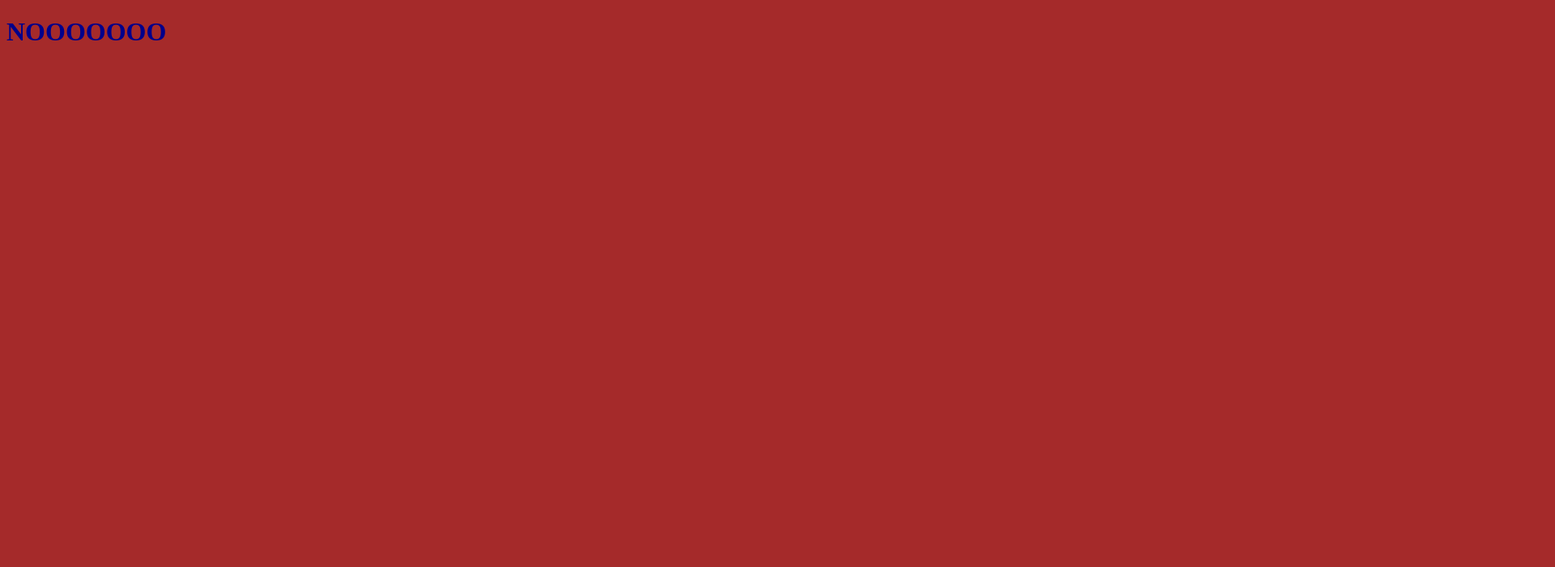
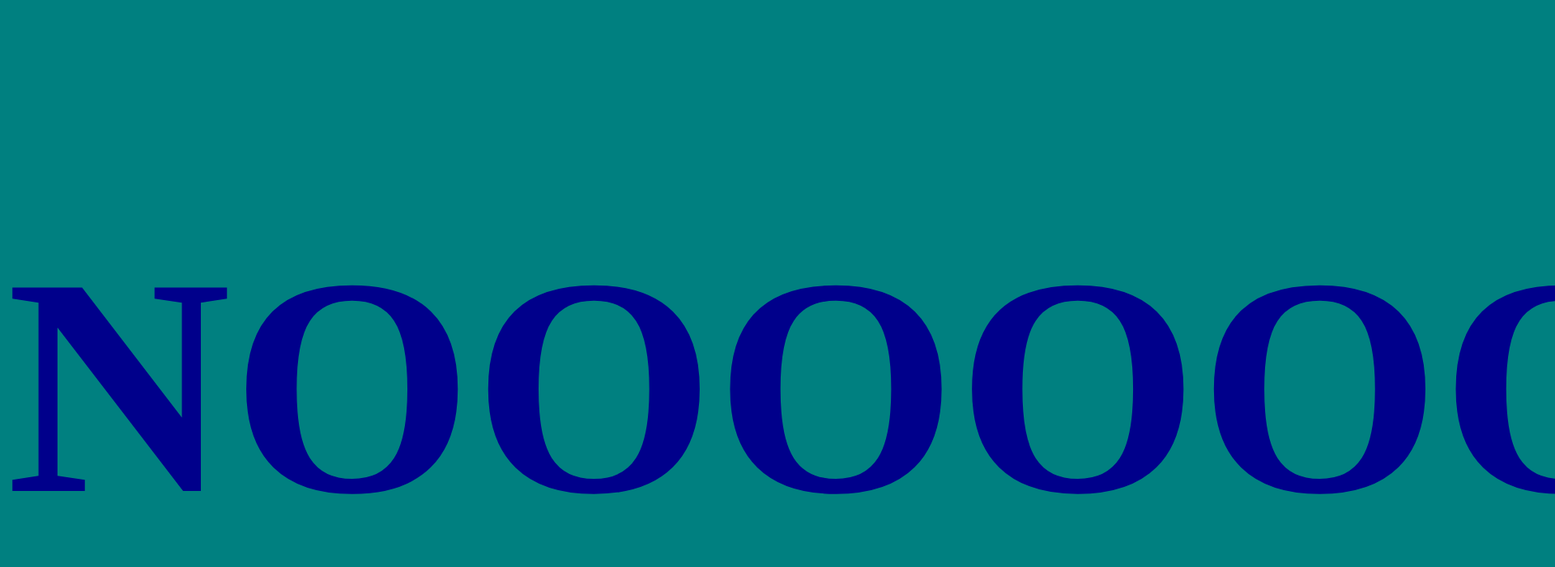
Before and after one commit to MichaelCClary/gitdemo, a plain HTML site: page index.html in a window 1280 px wide. Shown: the top 701 px of the page at 81% size, 1920 px wide, since content can reach past the window. Drawn offline with Linux system fonts and the light colour scheme.

Commit message:
tweak css

```diff
--- a/app.css
+++ b/app.css
@@ -1,4 +1,5 @@
 body {
-    background-color: brown;
+    background-color: teal;
     color: darkblue;
+    font-size: 12rem;
 }
```
